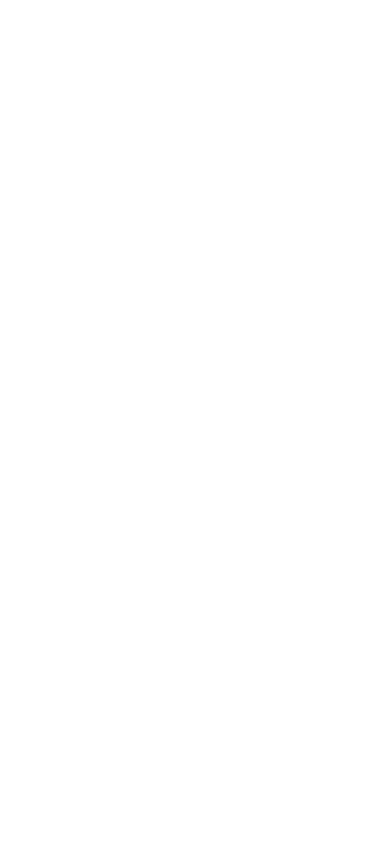
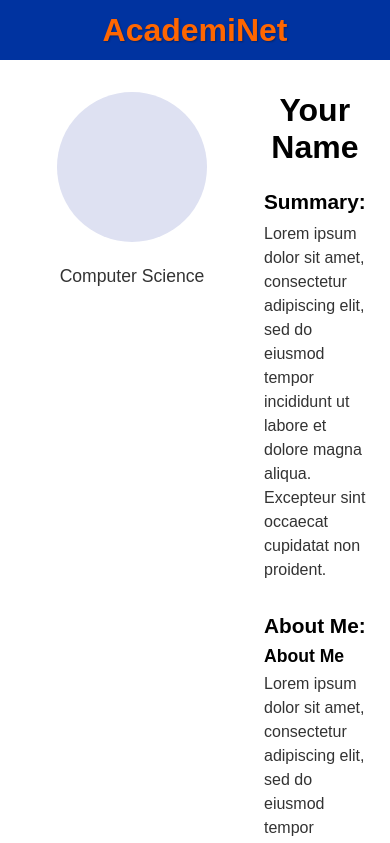
Before and after one commit to mattias-castilla/CEN3031-group-project, a React (Create React App) app in the folder frontend/: page /researcherProfile in a window 390 px wide. Before the commit this address had no page. Shown: the top 843 px of the page. Built offline with nearby package versions, Linux system fonts and the light colour scheme; a web font is replaced by a local one.

Commit message:
fixed hamburger menu and added researcher profile page

```diff
--- a/frontend/src/App.js
+++ b/frontend/src/App.js
@@ -9,6 +9,7 @@ import ResearchPostings from './components/ResearchPostings';
 import ResearchHome     from './components/ResearchHome';
 import Profile          from './components/Profile';
 import ResearchOpportunities from './components/ResearchOpportunities';
+import ResearcherProfile     from './components/researcherProfile';
 
 const App = () => (
   <Routes>
@@ -20,6 +21,7 @@ const App = () => (
     <Route path="/research-page"     element={<ResearchOpportunities />} />   {/* Use ResearchHome here */}
     <Route path="/profile"           element={<Profile />} />
     <Route path="/ResearchHome"      element={<ResearchHome />} />
+    <Route path="/researcherProfile" element={<ResearcherProfile />} />
   </Routes>
 );
 
--- /dev/null
+++ b/frontend/src/components/ResearcherProfile.js
@@ -0,0 +1,64 @@
+import React, { useState } from 'react';
+import { useNavigate } from 'react-router-dom';
+import ResearcherHamburgerMenu from './ResearcherHamburgerMenu';
+import './Profile.css';
+
+const ResearcherProfile = () => {
+  const navigate = useNavigate();
+  const user = {
+    name: 'Your Name',
+    // role: 'Student',
+    major: 'Computer Science',
+    summary: `Lorem ipsum dolor sit amet, consectetur adipiscing elit, sed do eiusmod tempor
+      incididunt ut labore et dolore magna aliqua. Excepteur sint occaecat cupidatat non proident.`,
+    experience: [
+      {
+        title: 'About Me',
+        description: `Lorem ipsum dolor sit amet, consectetur adipiscing elit, sed do eiusmod
+          tempor incididunt ut labore et dolore magna aliqua.`,
+      }
+    ]
+  };
+
+  return (
+    <div className="profile-page">
+      <header>
+        <ResearcherHamburgerMenu />                 {/* ← added */}
+        <div className="logo">AcademiNet</div>
+      </header>
+
+      <div className="profile-content">
+        <aside className="sidebar">
+          <div className="profile-pic-placeholder" />
+          <div className="major">{user.major}</div>
+        </aside>
+
+        <main className="profile-main">
+          <h1>{user.name}</h1>
+          <h2 className="role">{user.role}</h2>
+
+          <section className="section">
+            <h3>Summary:</h3>
+            <p>{user.summary}</p>
+          </section>
+
+          <section className="section">
+            <h3>About Me:</h3>
+            <ul>
+              {user.experience.map((exp, i) => (
+                <li key={i}>
+                  <strong>{exp.title}</strong>
+                  <p>{exp.description}</p>
+                </li>
+              ))}
+            </ul>
+          </section>
+        </main>
+      </div>
+
+      <footer />
+    </div>
+  );
+};
+
+export default ResearcherProfile;
```
